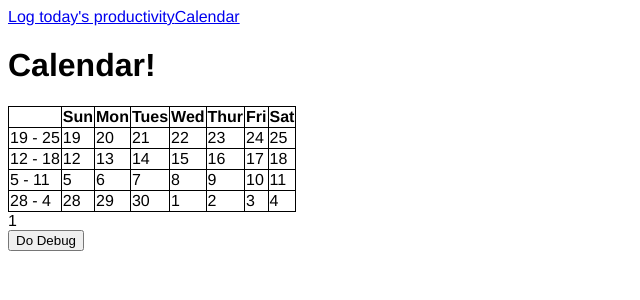
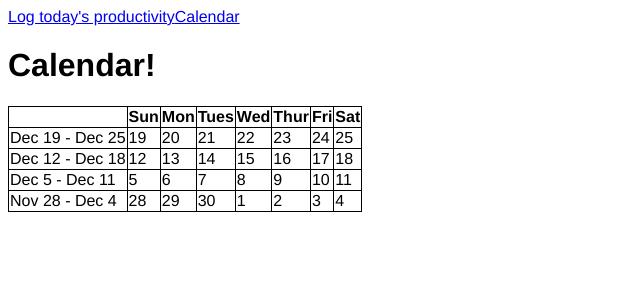
Before and after one commit to EthanHolman/beproductive-webui, a Vue app: page /calendar in a window 1280 px wide. Shown: the top 300 px of the page, without its empty margins (0-640 px from the left). Built offline with nearby package versions, Linux system fonts and the light colour scheme.

Commit message:
Cleaning up the calendar code

```diff
--- a/package.json
+++ b/package.json
@@ -10,6 +10,7 @@
   },
   "dependencies": {
     "core-js": "^3.6.5",
+    "date-fns": "^2.27.0",
     "vue": "^3.0.0",
     "vue-router": "^4.0.0-0"
   },
--- a/src/views/Calendar.vue
+++ b/src/views/Calendar.vue
@@ -22,12 +22,11 @@
       </tr>
     </tbody>
   </table>
-  <div>{{ numRows }}</div>
-  <button @click="doDebug">Do Debug</button>
 </template>
 
 <script lang="ts">
-import { defineComponent, reactive } from "vue";
+import { defineComponent } from "vue";
+import { format } from "date-fns";
 
 function buildWeeksDaysStructure(dates: any) {
   const arr = [];
@@ -62,39 +61,27 @@ function getDates() {
 
   const allDates = [...blanks, ...dates];
 
-  return reactive(buildWeeksDaysStructure(allDates));
+  return buildWeeksDaysStructure(allDates);
 }
 
 export default defineComponent({
   data() {
     return {
       dates: getDates(),
-      stuff: { mything: "asdf" },
     };
   },
   methods: {
-    doDebug() {
-      console.log(this.$data.dates);
-    },
-    doDebug2(stuff: any) {
-      console.log(stuff);
-    },
     formatWeek(dates: Date[]): string {
-      // return "asdf";
       if (!dates || dates.length === 0) return "";
+
       const filteredDates = dates.filter((x) => !!x);
+
+      const formatter = (date: Date) => format(date, "MMM d");
       return (
-        "" +
-        filteredDates[0].getDate() +
+        formatter(filteredDates[0]) +
         " - " +
-        filteredDates[filteredDates.length - 1].getDate()
+        formatter(filteredDates[filteredDates.length - 1])
       );
-    },
-  },
-  computed: {
-    numRows() {
-      const val = Math.ceil(this.dates.length / 7);
-      return val;
     },
   },
 });
```
Also changed, not shown: 1 other file (tests, documents, lock files or other folders).
